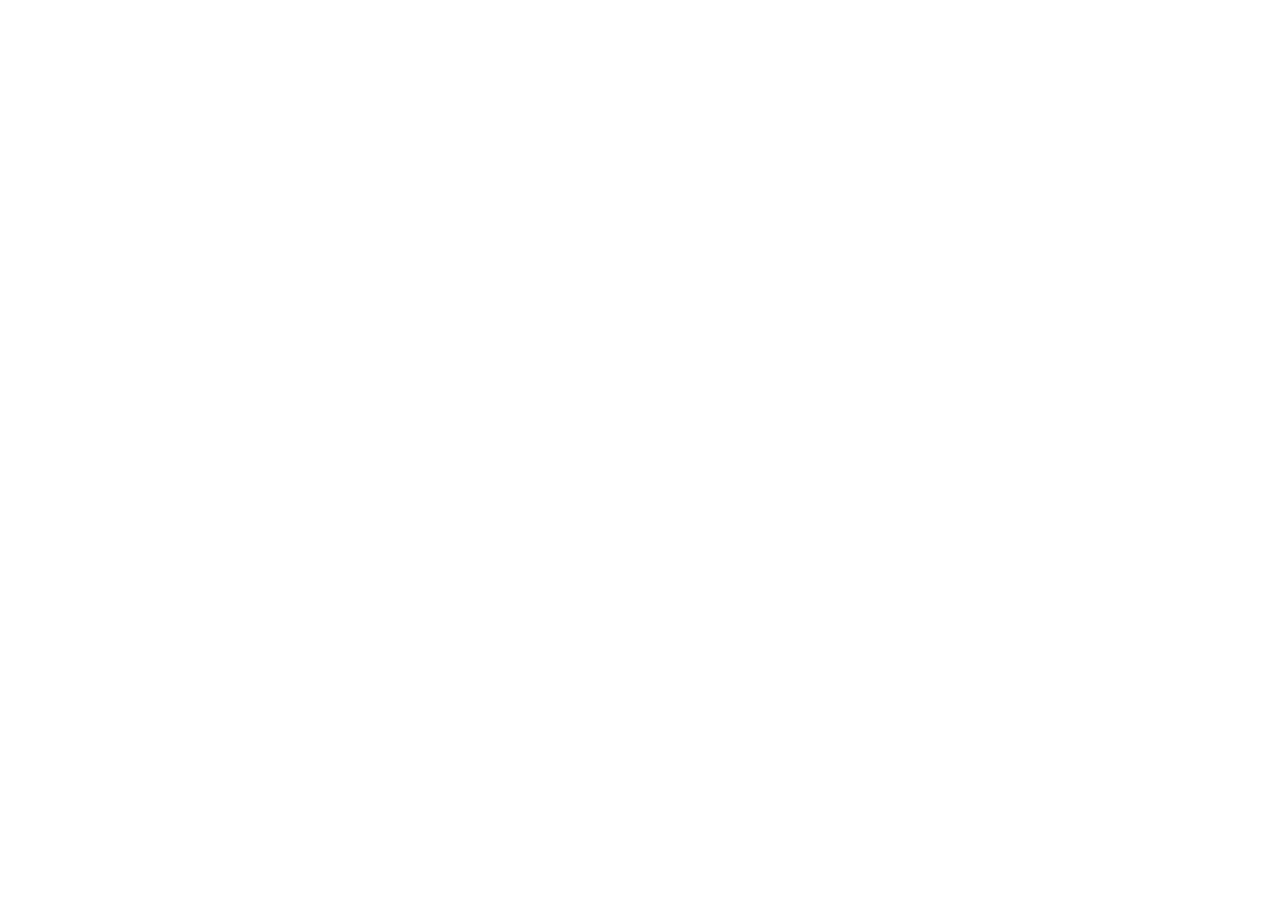
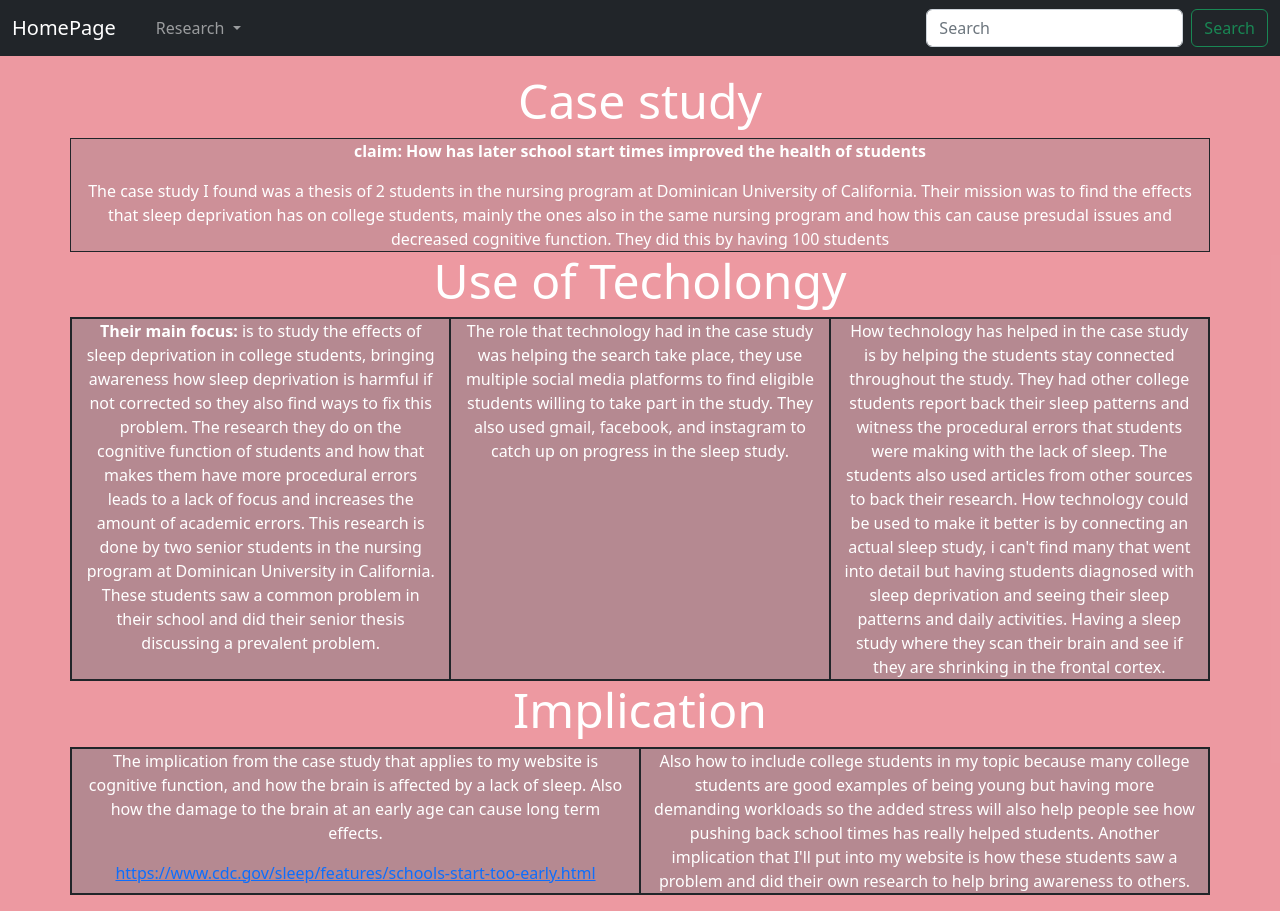
Before and after one commit to EurAsia23/EurAsia_Capstone-, a plain HTML site: page code/CaseStudy.html in a window 1280 px wide. Before the commit the page ends 800 px from the top, so only its background shows below. Drawn offline with nearby package versions, Linux system fonts and the light colour scheme.

Commit message:
casestudy

```diff
--- a/code/CaseStudy.html
+++ b/code/CaseStudy.html
@@ -8,6 +8,89 @@
     <link href="https://cdn.jsdelivr.net/npm/bootstrap@5.2.1/dist/css/bootstrap.min.css" rel="stylesheet" integrity="sha384-iYQeCzEYFbKjA/T2uDLTpkwGzCiq6soy8tYaI1GyVh/UjpbCx/TYkiZhlZB6+fzT" crossorigin="anonymous">
 </head>
 <body>
+  <nav class="navbar navbar-expand-lg navbar-dark bg-dark">
+
+    <div class="container-fluid">
+      <a class="navbar-brand" href="C:\Users\Admin\Documents\EurAsia_Capstone-\code\Homepage.html">HomePage</a>
+      <button class="navbar-toggler" type="button" data-bs-toggle="collapse" data-bs-target="#navbarSupportedContent" aria-controls="navbarSupportedContent" aria-expanded="false" aria-label="Toggle navigation">
+        <span class="navbar-toggler-icon"></span>
+      </button>
+      <div class="collapse navbar-collapse" id="navbarSupportedContent">
+        <ul class="navbar-nav me-auto mb-2 mb-lg-0">
+          <li class="nav-item">
+            <a class="nav-link active" aria-current="page" href="#"> </a>
+          </li>
+
+          <li class="nav-item dropdown">
+            <a class="nav-link dropdown-toggle" href="#" role="button" data-bs-toggle="dropdown" aria-expanded="false">
+              Research
+            </a>
+            <ul class="dropdown-menu">
+              <li><a class="dropdown-item" href="C:\Users\Admin\Documents\EurAsia_Capstone-\code\3.03_Website_project.html">Intitial reserch </a></li>
+              <li><a class="dropdown-item" href="C:\Users\Admin\Documents\EurAsia_Capstone-\code\4.11 outline.html">Root cause </a></li>
+              <li><hr class="dropdown-divider"></li>
+              <li><a class="dropdown-item" href="C:\Users\Admin\Documents\EurAsia_Capstone-\code\CaseStudy.html">Case study </a></li>
+            </ul>
+          </li>
+
+        </ul>
+        <form class="d-flex" role="search">
+          <input class="form-control me-2" type="search" placeholder="Search" aria-label="Search">
+          <button class="btn btn-outline-success" type="submit">Search</button>
+        </form>
+      </div>
+    </div>
+  </nav>
+
+
+
+  <div class="p-3 mb-2 bg-danger text-white bg-opacity-50">
+            <h1 class="display-5 text-center  ">Case study</h1>
+    <div class="container text-center ">
+        <div class="row">
+          <div class="col border border-dark bg-secondary bg-opacity-25">
+           <b>claim: </b> <b>How has later school start times improved the health of students</b>
+            <p></p>
+
+            The case study I found was a thesis of 2 students in the nursing program at Dominican University of California. Their mission was to find the effects that sleep deprivation has on college students, mainly the ones also in the same nursing program and how this can cause presudal issues and decreased cognitive function.  They did this by having 100 students
+
+          </div>
+
+
+ <h1 class="display-5 text-center  ">Use of Techolongy </h1>
+        <div class="container text-center border border-dark bg-secondary bg-opacity-25  ">
+
+            <div class="row">
+              <div class="col border border-dark bg-secondary bg-opacity-25 ">
+                <b>Their main focus:</b> is to study the effects of sleep deprivation in college students, bringing awareness how sleep deprivation is harmful if not corrected so they also find  ways to fix this problem.  The research they do on the cognitive function of students and how that makes them have more procedural errors leads to a lack of focus and increases the amount of academic errors.  This research is done by two senior students in the nursing program at Dominican University in California. These students saw a common problem in their school and did their senior thesis discussing  a prevalent problem.
+              </div>
+              <div class="col border border-dark bg-secondary bg-opacity-25 ">
+                The role that technology had in the case study was helping the search take place, they use multiple social media platforms to find eligible students willing to take part in the study. They also used gmail, facebook, and instagram to catch up on progress in the sleep study.
+
+              </div>
+              <div class="col border border-dark bg-secondary bg-opacity-25">
+                How technology has helped in the case study is by helping the students stay connected throughout the study. They had other college students report back their sleep patterns and witness the procedural errors that students were making with the lack of sleep. The students also used articles from other sources to back their research. How technology could be used to make it better is by connecting an actual sleep study, i can't find many that went into detail but having students diagnosed with sleep deprivation and seeing their sleep patterns and daily activities. Having a sleep study where they scan their brain and see if they are shrinking in the frontal cortex.
+              </div>
+            </div>
+          </div>
+
+    <h1 class="display-5 text-center  ">Implication</h1>
+    <div class="container text-center border border-dark bg-secondary bg-opacity-25">
+        <div class="row">
+          <div class="col border border-dark bg-secondary bg-opacity-25">
+            The implication from the case study that applies to my website is cognitive function, and how the brain is affected by a lack of sleep. Also how the damage to the brain at an early age can cause long term effects. <p></p> <a href="https://www.cdc.gov/sleep/features/schools-start-too-early.html
+            ">https://www.cdc.gov/sleep/features/schools-start-too-early.html
+            </a>
+          </div>
+          <div class="col border border-dark bg-secondary bg-opacity-25">
+            Also how to include college students  in my topic because many college students are good examples of being young but having more demanding workloads so the added stress will also help people see how pushing back school times has really helped students. Another implication that I'll put into my website is how these students saw a problem and did their own research to help bring awareness to others.
+
+          </div>
+        </div>
+
+    </div>
+
+
 
 
 
```
